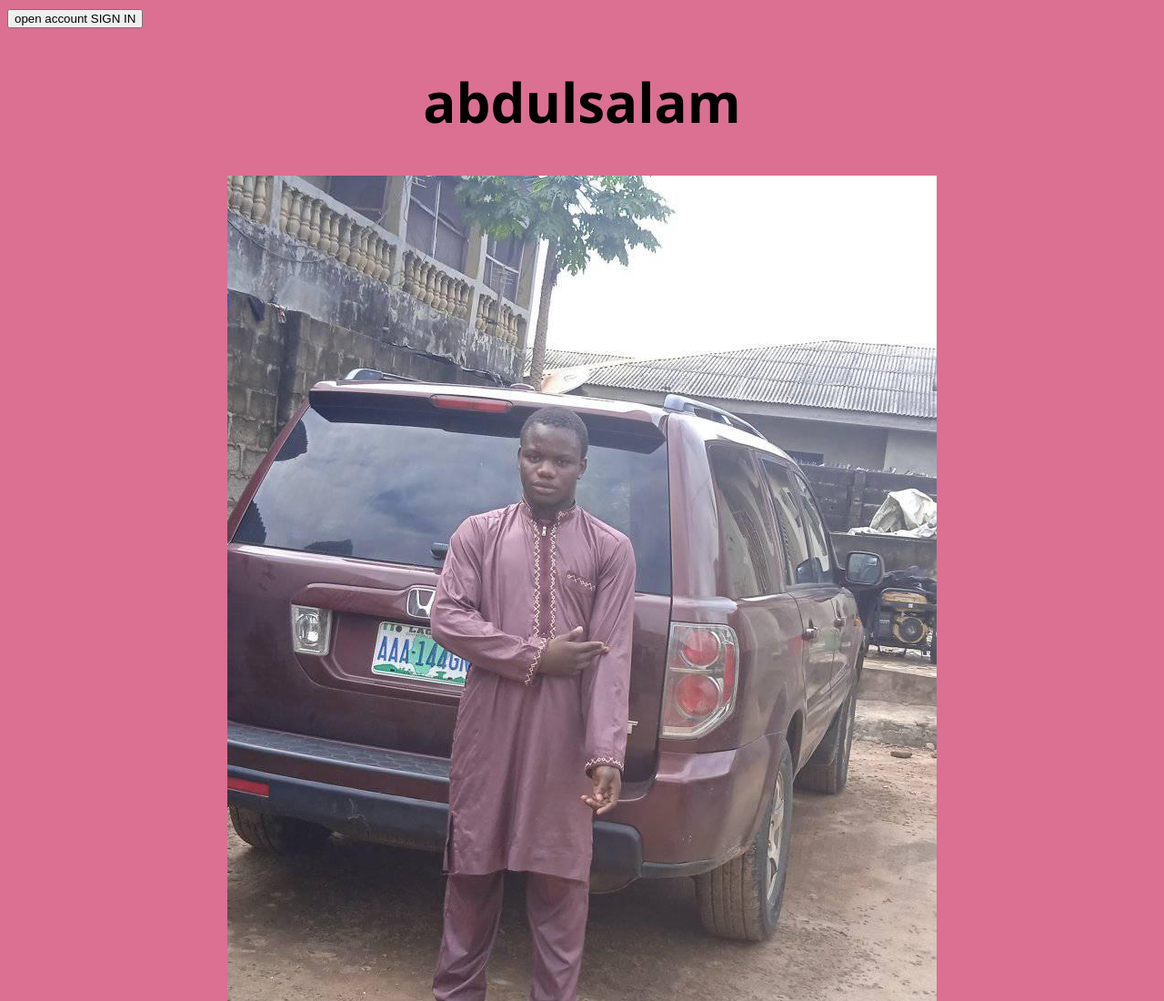
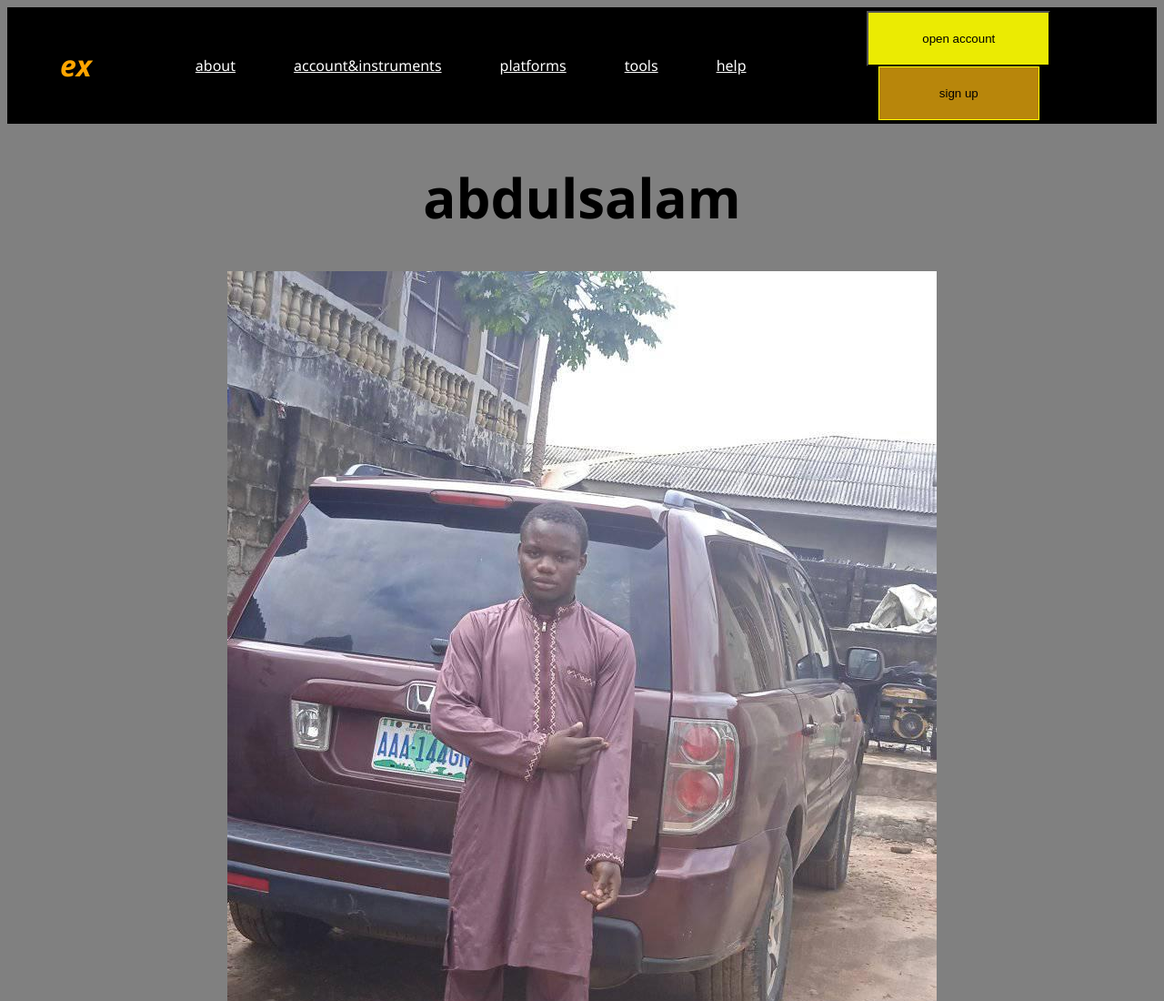
Before and after one commit to abdulsalamopeyemi/vth1cohort_frontend, a plain HTML site: page index.html in a window 1280 px wide. Shown: the top 1100 px of the page at 91% size. Drawn offline with Linux system fonts and the light colour scheme.

Commit message:
i learnt button

```diff
--- a/css/style.css
+++ b/css/style.css
@@ -1,6 +1,6 @@
 body{
   font-family: 'Segoe UI', Tahoma, Geneva, Verdana, sans-serif;
-  background-color:palevioletred;
+  background-color:gray
 }
 div > h1,h2,h3{
   text-align:center;
@@ -14,6 +14,43 @@ div > p{
           text-align:center;
           font-size:60px;
 }
-.make{
-  background-color:rgba(238, 181, 10, 0.8);
+.head{
+  background-color:black;
+  display: flex;
+  justify-content: space-between;
+  align-items: center;
+  text-align: center;
+  padding-inline: 2rem;
 }
+.logo{
+  color:orange;
+  font-style: italic;
+  margin-inline:5px;
+  padding:21px;
+}
+.peace{
+  display:flex;
+  /* color:white;
+  justify-content:space-between; */
+  align-items: center;
+  margin-inline: 1rem;
+  list-style:none;
+}
+.smart{
+background-color:rgb(235, 235, 2);
+ color:black;
+ padding:21px 59px;
+ border-radius:1px;
+}
+.unity{
+color:black;
+padding:21px 66px;
+border:1px solid yellow;
+background-color: darkgoldenrod;
+}
+a{
+  list-style:none;
+  margin-inline:2rem;
+  color:white;
+  justify-content:space-around;
+}
--- a/index.html
+++ b/index.html
@@ -10,8 +10,19 @@
      </style>
   </head>
   <body>
-    <header claas="make">
-      <button>open account SIGN IN</button>
+    <header class="head">
+      <h1 class="logo">ex</h1>
+      <ul class="peace">
+        <li class="studio"><a href="#">about</a></li>
+        <li class="studio"><a href="#">account&instruments</a></li>
+        <li class="studio"><a href="#">platforms</a></li>
+        <li class="studio"><a href="#">tools</a></li>
+        <li class="studio"><a href="#">help</a></li>
+      </ul>
+        <div>
+          <button class="smart">open account</button>
+          <button class="unity">sign up</button>
+        </div>
     </header>
     <div class="main" id="keyboard">
        <h1>abdulsalam</h1>
```
Also changed, not shown: components/button/button.css (deleted, +0 -7 lines), components/button/button.html (+1 -1 lines), portfolio/Sign.svg (added).
